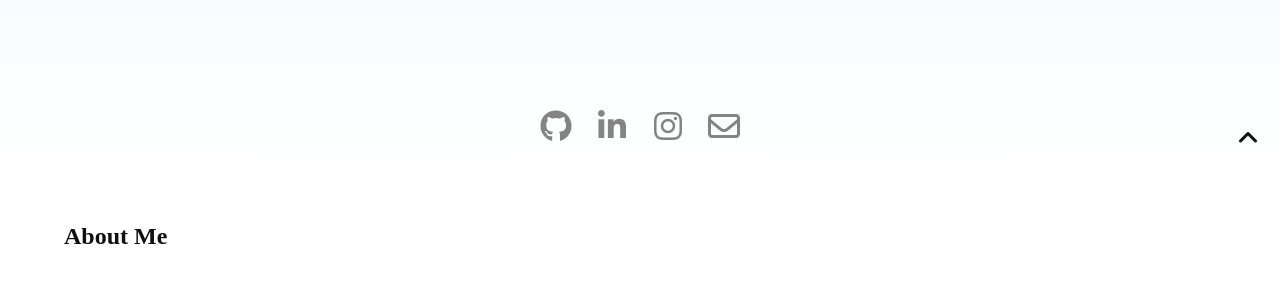
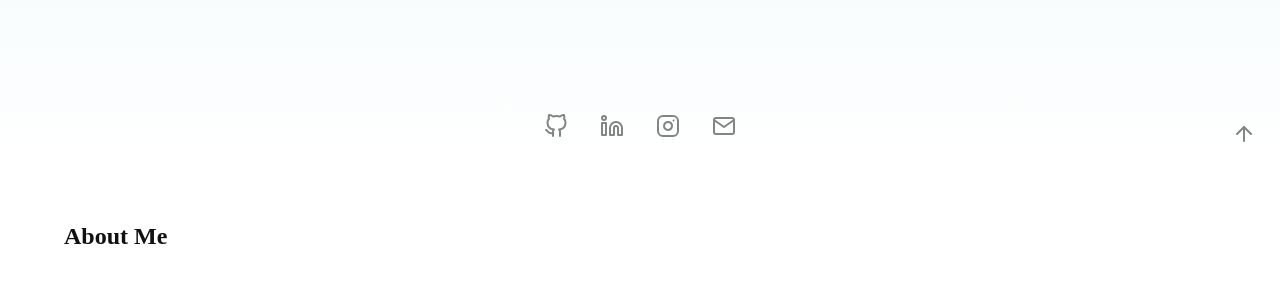
Before and after one commit to brandoncardoso/brandoncardoso.github.io, a Jekyll site: the page built from index.md, in a window 1280 px wide. Shown: the part 730-1030 px from the top of the page. Built offline with Jekyll 4.4.1, drawn with Linux system fonts in a browser that asks for light colours; nearby versions of some CDN libraries; some web fonts are replaced.

Commit message:
use feather icons

```diff
--- a/_layouts/default.html
+++ b/_layouts/default.html
@@ -40,7 +40,7 @@
         <link rel="stylesheet" type="text/css" href="/css/main.css">
         <link rel="stylesheet" type="text/css" href="https://cdnjs.cloudflare.com/ajax/libs/bulma/0.7.5/css/bulma.min.css">
         <link href="https://fonts.googleapis.com/css?family=Nixie+One|Raleway" rel="stylesheet">
-        <script src="https://kit.fontawesome.com/09a106c908.js"></script>
+        <script src="https://cdn.jsdelivr.net/npm/feather-icons/dist/feather.min.js"></script>
 
         <!-- rss -->
         <link rel="alternate" type="application/rss+xml" title="{{ site.title }} RSS" href="/feed.xml">
@@ -80,7 +80,7 @@
             <div class="intro__social">
                 {% for item in site.data.social %}
                 <a href="{{ item.url }}" target="_blank">
-                    <i class="{{ item.icon }}"></i>
+                    <i data-feather="{{ item.icon }}"></i>
                 </a>
                 {% endfor %}
             </div>
@@ -96,8 +96,11 @@
         </section>
         <div class="back-to-top">
             <a href="#intro">
-                <i class="fas fa-angle-up"></i>
+                <i data-feather="arrow-up"></i>
             </a>
         </div>
     </body>
+    <script>
+        feather.replace()
+    </script>
 </html>
--- a/css/main.scss
+++ b/css/main.scss
@@ -118,9 +118,8 @@ html a {
 	position: fixed;
 	right: 1rem;
 	bottom: 1rem;
-	height: 2rem;
-	width: 2rem;
-	font-size: 1.5rem;
+	height: 2.5rem;
+	width: 2.5rem;
 
 	a {
 		display: flex;
@@ -128,5 +127,6 @@ html a {
 		align-items: center;
 		height: 100%;
 		width: 100%;
+		color: $gray-dark;
 	}
 }
```
Also changed, not shown: _data/social.yml (+4 -4 lines).
